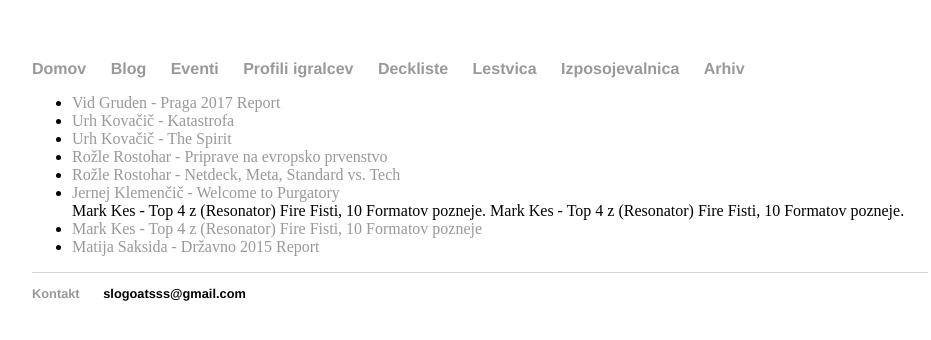
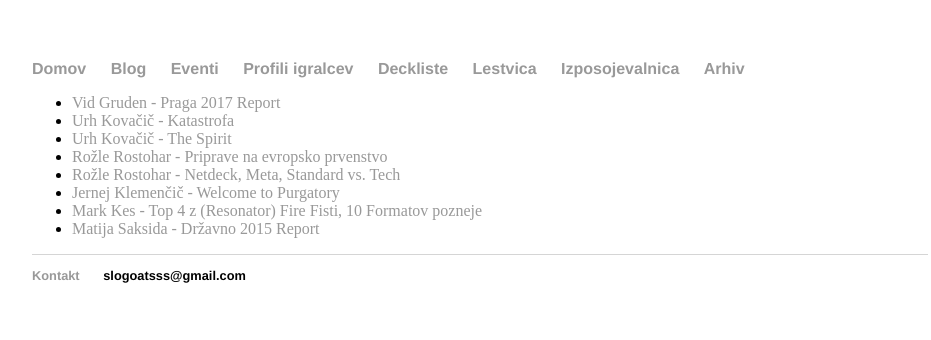
Before and after one commit to slogoatsss/slogoatsss.github.io, a Jekyll site: the page built from arhiv/clankiInReportaze/index.html, in a window 1280 px wide. Shown: the top 340 px of the page, without its empty margins (160-1091 px from the left). Built offline with Jekyll 4.4.1, drawn with Linux system fonts in a browser that asks for light colours.

Commit message:
Update index.html
deleted blank text

```diff
--- a/arhiv/clankiInReportaze/index.html
+++ b/arhiv/clankiInReportaze/index.html
@@ -10,8 +10,6 @@ title: Arhiv
 			<li><a href="/arhiv/clankiInReportaze/rostoharPriprave/index.html">Rožle Rostohar - Priprave na evropsko prvenstvo</a></li>
 			<li><a href="/arhiv/clankiInReportaze/rostoharMeta/index.html">Rožle Rostohar - Netdeck, Meta, Standard vs. Tech</a></li>
 			<li><a href="/arhiv/clankiInReportaze/klemencicPurgatory/index.html">Jernej Klemenčič - Welcome to Purgatory</a></li>
-			Mark Kes - Top 4 z (Resonator) Fire Fisti, 10 Formatov pozneje.
-			Mark Kes - Top 4 z (Resonator) Fire Fisti, 10 Formatov pozneje.
 			<li><a href="/arhiv/clankiInReportaze/kesFist/index.html">Mark Kes - Top 4 z (Resonator) Fire Fisti, 10 Formatov pozneje</a></li>
 			<li><a href="/arhiv/clankiInReportaze/saksidaDrzavno/index.html">Matija Saksida - Državno 2015 Report</a></li>
 		</ul>
```
